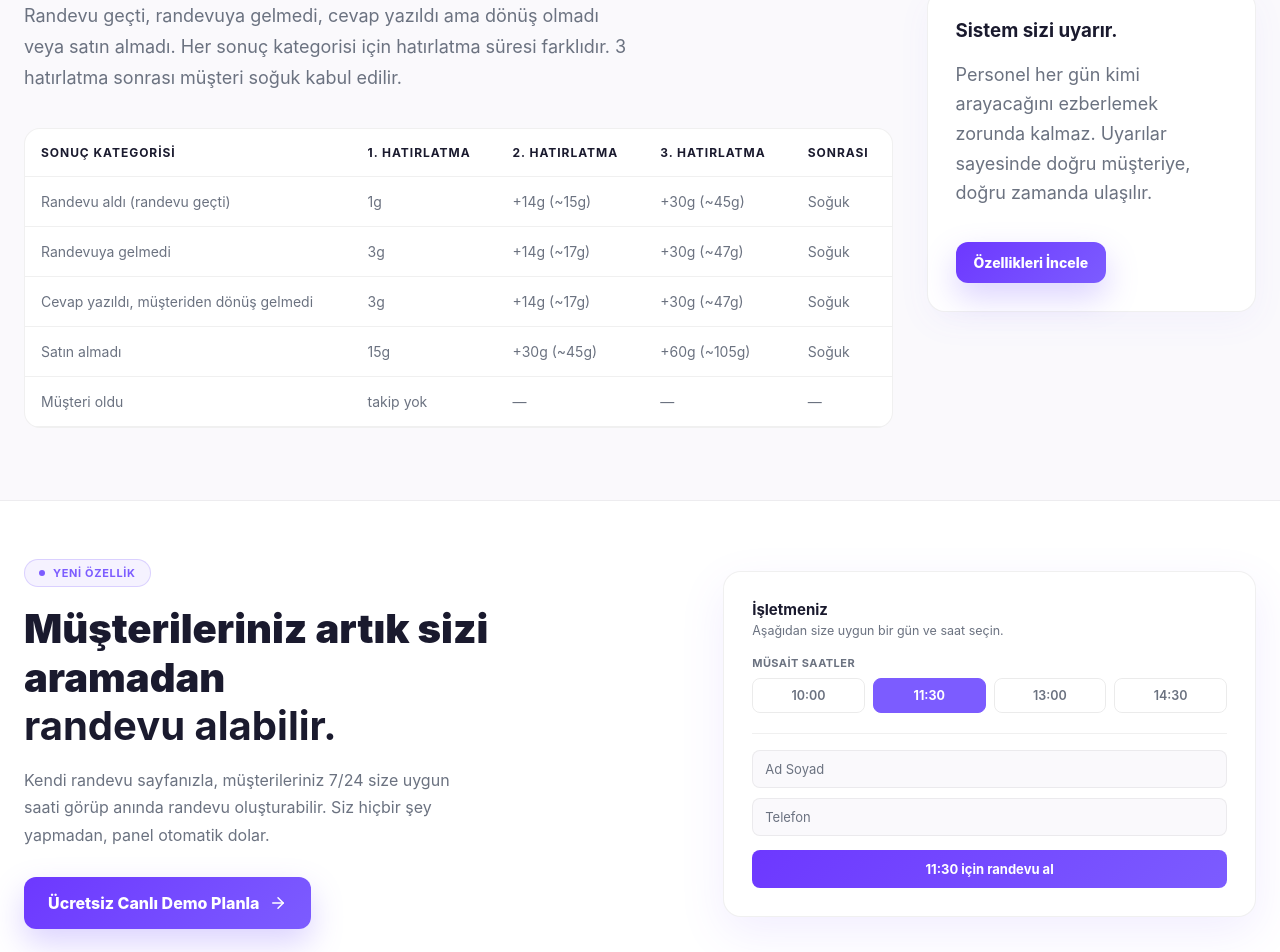
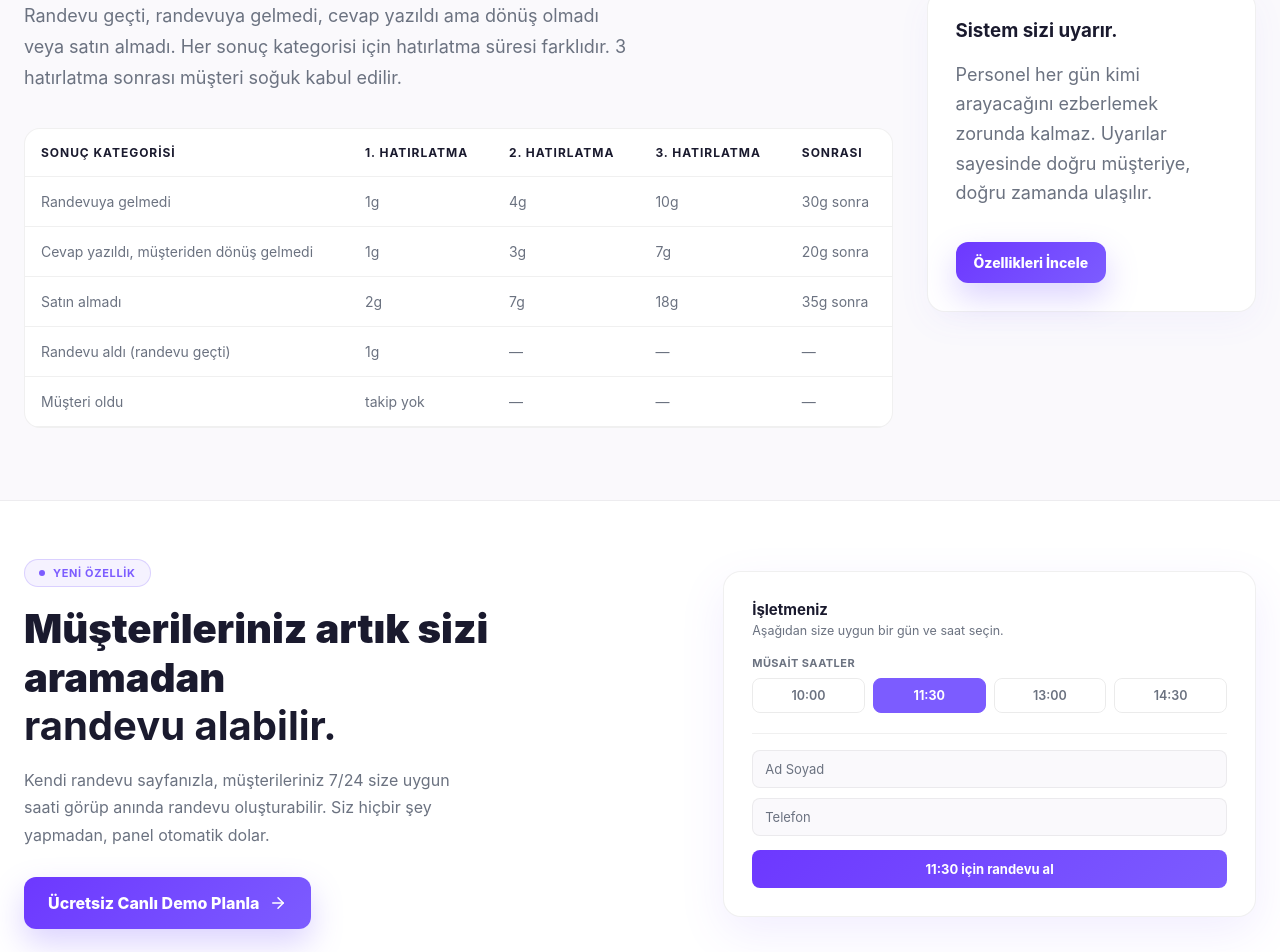
Before and after one commit to kubilaydijital/musteritakip, a React (Vite) app: page / in a window 1280 px wide. Shown: the part 3263-4215 px from the top of the page. Built offline with nearby package versions, Linux system fonts and the light colour scheme.

Commit message:
Update siteData.js

```diff
--- a/src/data/siteData.js
+++ b/src/data/siteData.js
@@ -59,10 +59,10 @@ export const features = [
 ]
 
 export const reminderRows = [
-  ['Randevu aldı (randevu geçti)', '1g', '+14g (~15g)', '+30g (~45g)', 'Soğuk'],
-  ['Randevuya gelmedi', '3g', '+14g (~17g)', '+30g (~47g)', 'Soğuk'],
-  ['Cevap yazıldı, müşteriden dönüş gelmedi', '3g', '+14g (~17g)', '+30g (~47g)', 'Soğuk'],
-  ['Satın almadı', '15g', '+30g (~45g)', '+60g (~105g)', 'Soğuk'],
+  ['Randevuya gelmedi', '1g', '4g', '10g', '30g sonra'],
+  ['Cevap yazıldı, müşteriden dönüş gelmedi', '1g', '3g', '7g', '20g sonra'],
+  ['Satın almadı', '2g', '7g', '18g', '35g sonra'],
+  ['Randevu aldı (randevu geçti)', '1g', '—', '—', '—'],
   ['Müşteri oldu', 'takip yok', '—', '—', '—'],
 ]
 
```
